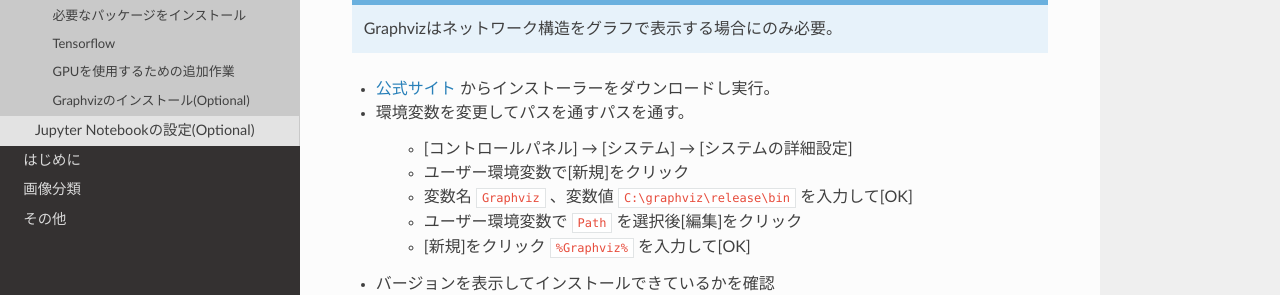
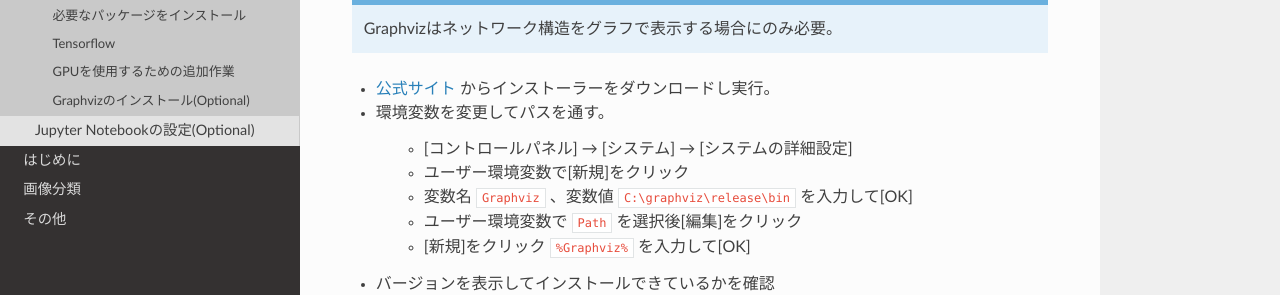
Before and after one commit to yk-szk/aitut, a Sphinx documentation site: the page built from docs/setup/setup.rst, in a window 1280 px wide and 900 px high, scrolled down 746 px. Shown: the part 360-655 px from the top of the window. Built offline with Sphinx 7.4.7 and the Read the Docs theme 2.0.0, drawn with Linux system fonts in a browser that asks for light colours; formulas are drawn with MathJax 3; pages that are not in the unit, such as notebooks, are missing from menus.

```diff
--- a/docs/setup/setup.rst
+++ b/docs/setup/setup.rst
@@ -46,7 +46,7 @@ Graphvizのインストール(Optional)
    Graphvizはネットワーク構造をグラフで表示する場合にのみ必要。
 
 * `公式サイト <https://graphviz.gitlab.io/download/#executable-packages>`_ からインストーラーをダウンロードし実行。
-* 環境変数を変更してパスを通すパスを通す。
+* 環境変数を変更してパスを通す。
 
    * [コントロールパネル] → [システム] → [システムの詳細設定]
    * ユーザー環境変数で[新規]をクリック
```
Also changed, not shown: 1 other file.
